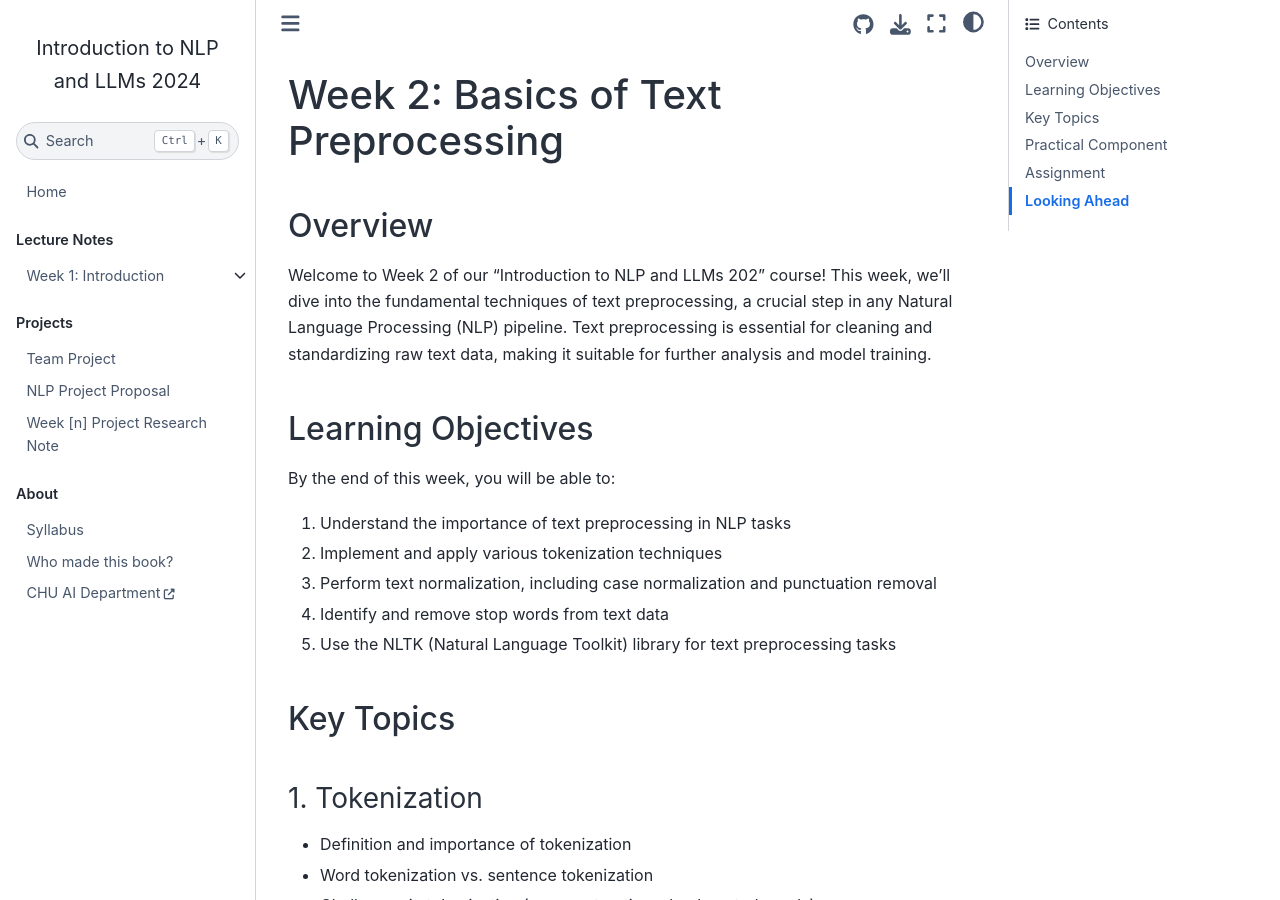
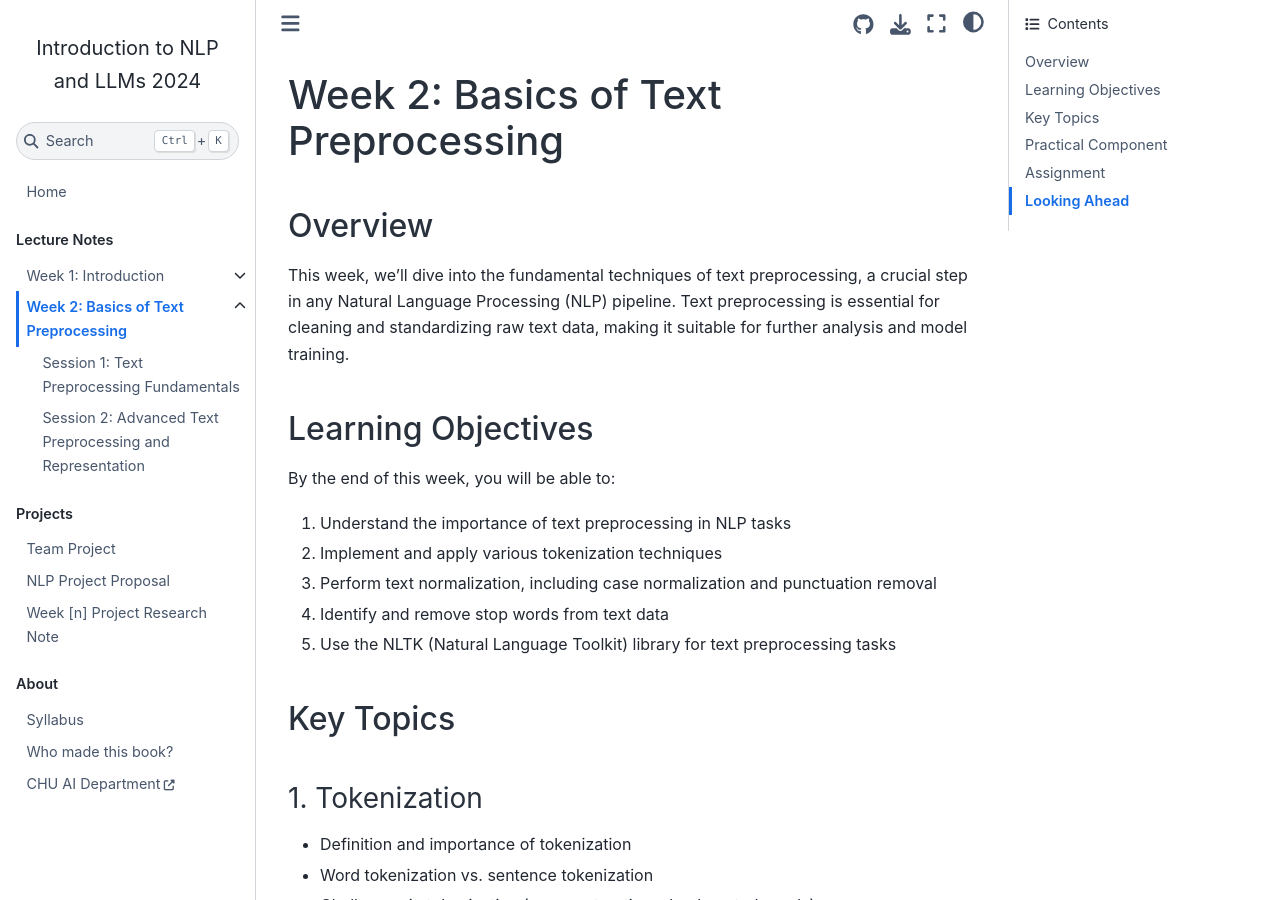
Before and after one commit to entelecheia/intronlp-2024, a Jupyter Book: the page built from book/en/week02/index.md, in a window 1280 px wide and 900 px high. Built offline with Jupyter Book 1.0.4 settings and Sphinx 7.4.7 and the Sphinx Book theme 1.1.4, drawn with Linux system fonts in a browser that asks for light colours; some of the changed lines change nothing that is shown; some of the changed text lies outside the part shown.

Commit message:
feat(toc): add week 02 sessions to English and Korean tocs

```diff
--- a/book/en/_toc.yml
+++ b/book/en/_toc.yml
@@ -10,6 +10,10 @@ parts:
         sections:
           - file: week01/session1
           - file: week01/session2
+      - file: week02/index
+        sections:
+          - file: week02/session1
+          - file: week02/session2
   - caption: Projects
     chapters:
       - file: projects/index
--- a/book/en/week02/index.md
+++ b/book/en/week02/index.md
@@ -2,7 +2,7 @@
 
 ## Overview
 
-Welcome to Week 2 of our "Introduction to NLP and LLMs 202" course! This week, we'll dive into the fundamental techniques of text preprocessing, a crucial step in any Natural Language Processing (NLP) pipeline. Text preprocessing is essential for cleaning and standardizing raw text data, making it suitable for further analysis and model training.
+This week, we'll dive into the fundamental techniques of text preprocessing, a crucial step in any Natural Language Processing (NLP) pipeline. Text preprocessing is essential for cleaning and standardizing raw text data, making it suitable for further analysis and model training.
 
 ## Learning Objectives
 
--- a/book/ko/_toc.yml
+++ b/book/ko/_toc.yml
@@ -10,6 +10,10 @@ parts:
         sections:
           - file: week01/session1
           - file: week01/session2
+      - file: week02/index
+        sections:
+          - file: week02/session1
+          - file: week02/session2
   - caption: Projects
     chapters:
       - file: projects/index
```
